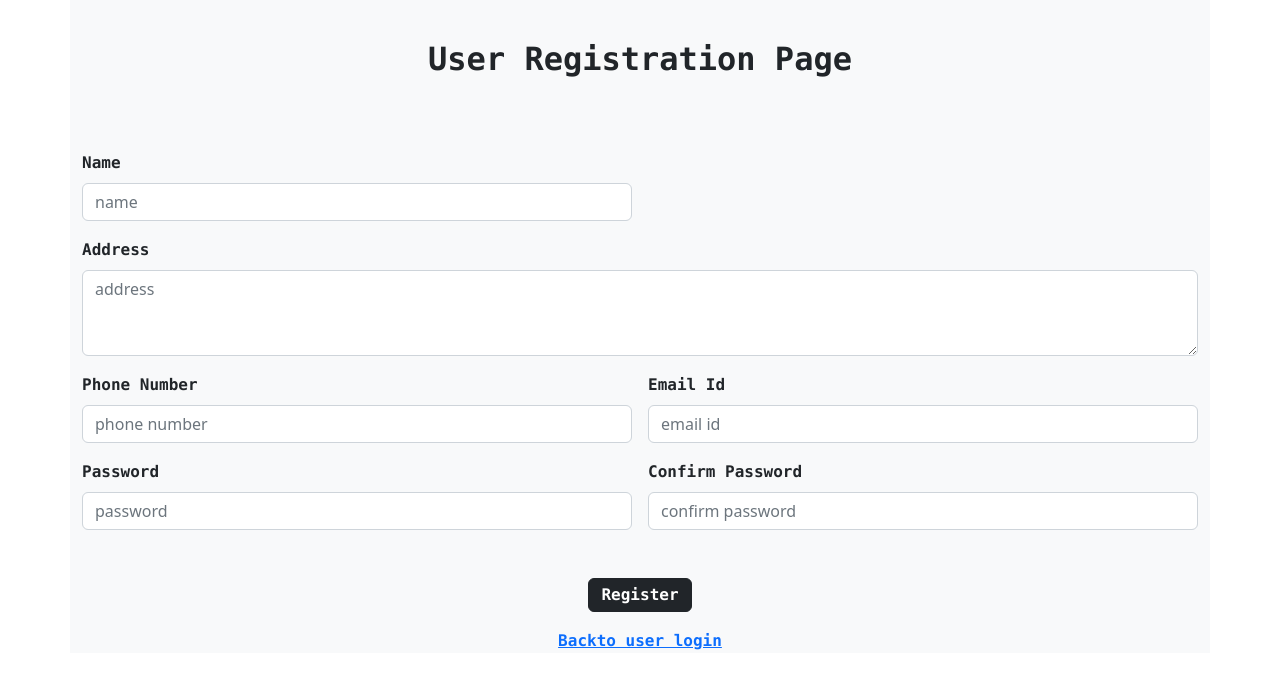
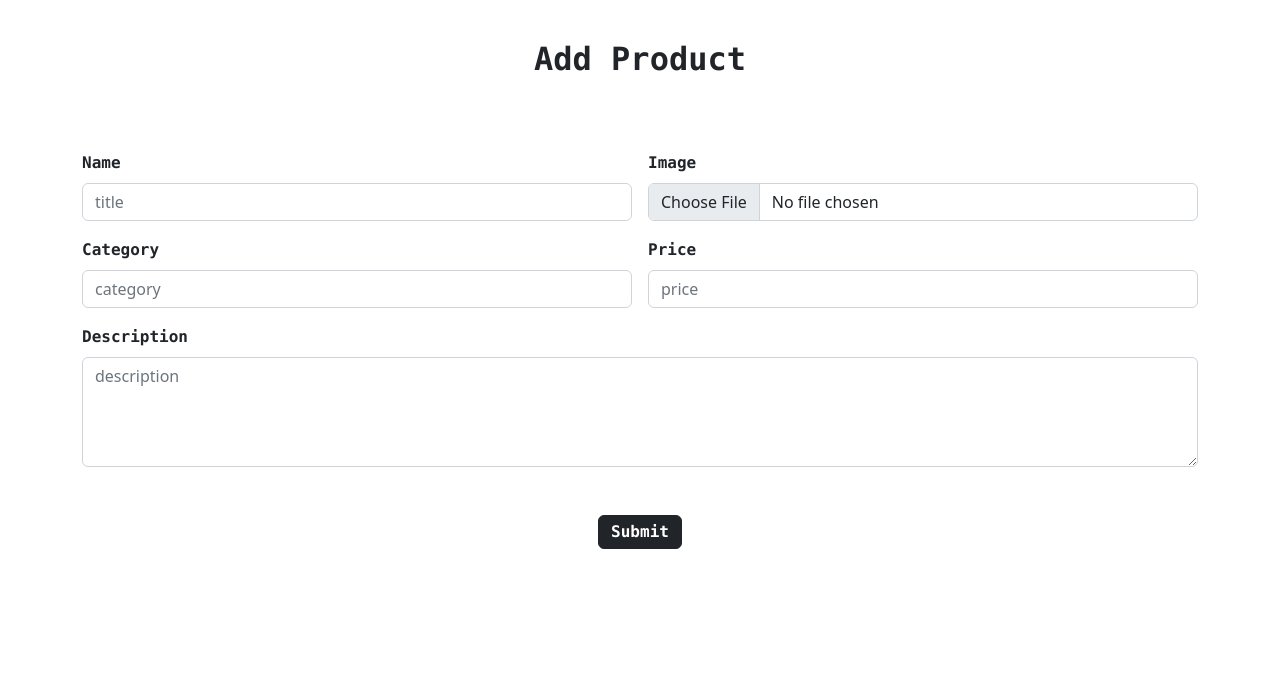
Before and after one commit to sufailbadushat/shoppingCart-spring-angular-app, an Angular app: page / in a window 1280 px wide. Shown: the top 688 px of the page. Built offline with nearby package versions, Linux system fonts and the light colour scheme.

Commit message:
admin add product page

```diff
--- /dev/null
+++ b/src/app/add-product/add-product.component.html
@@ -0,0 +1,40 @@
+
+
+
+<div class="container">
+    <div class="row">
+        <div class="col-12 col-sm-12 div-md-12 col-lg-12 div-xl-12 div-xxl-12">
+            <div class="row g-3 mt-4 ">
+                <div class="col col-12 col-sm-12 col-md-12 col-lg-12 col-lg-12 col-xl-12 col-xxl-12 text-center mb-5">
+                    <h2 class="text-dark" class="font-monospace fw-bolder">Add Product</h2>
+                </div>
+
+                <div class="col col-12 col-sm-6 col-md-6 col-lg-6 col-lg-6 col-xl-6 col-xxl-6 ">
+                    <label for="" class="form-label font-monospace fw-bold">Name</label>
+                    <input type="text" placeholder="title" class="form-control">
+                </div>
+
+                <div class="col col-12 col-sm-6 col-md-6 col-lg-6 col-lg-6 col-xl-6 col-xxl-6">
+                    <label for="" class="form-label font-monospace fw-bold">Image</label>
+                    <input type="file" class="form-control">
+                </div>
+                <div class="col col-12 col-sm-6 col-md-6 col-lg-6 col-lg-6 col-xl-6 col-xxl-6">
+                    <label for="" class="form-label font-monospace fw-bold">Category</label>
+                    <input type="text" placeholder="category" class="form-control">
+                </div>
+                <div class="col col-12 col-sm-6 col-md-6 col-lg-6 col-lg-6 col-xl-6 col-xxl-6">
+                    <label for="" class="form-label font-monospace fw-bold">Price</label>
+                    <input type="number" placeholder="price" class="form-control">
+                </div>
+                <div class="col col-12 col-sm-12 col-md-12 col-lg-12 col-lg-12 col-xl-12 col-xxl-12">
+                    <label for="" class="form-label fw-bold font-monospace ">Description</label>
+                    <textarea id="" cols="30" rows="4" class="form-control" placeholder="description"></textarea>
+
+
+                <div class="col col-12 col-sm-12 col-md-12 col-lg-12 col-lg-12 col-xl-12 col-xxl-12 text-center mt-5">
+                    <button class="btn btn-dark fw-bold font-monospace py-1">Submit</button>
+                </div>
+            </div>
+        </div>
+    </div>
+</div>
--- a/src/app/app.component.html
+++ b/src/app/app.component.html
@@ -1,7 +1,5 @@
 
-
-<app-user-register></app-user-register>
-
+<app-add-product></app-add-product>
 
 
 
--- a/src/app/app.module.ts
+++ b/src/app/app.module.ts
@@ -6,13 +6,15 @@ import { AppComponent } from './app.component';
 import { AdminLoginComponent } from './admin-login/admin-login.component';
 import { UserLoginComponent } from './user-login/user-login.component';
 import { UserRegisterComponent } from './user-register/user-register.component';
+import { AddProductComponent } from './add-product/add-product.component';
 
 @NgModule({
   declarations: [
     AppComponent,
     AdminLoginComponent,
     UserLoginComponent,
-    UserRegisterComponent
+    UserRegisterComponent,
+    AddProductComponent
   ],
   imports: [
     BrowserModule,
```
Also changed, not shown: src/app/add-product/add-product.component.ts (added, +10 -0 lines), src/app/add-product/add-product.component.css (added).
